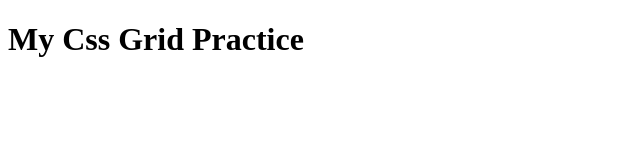
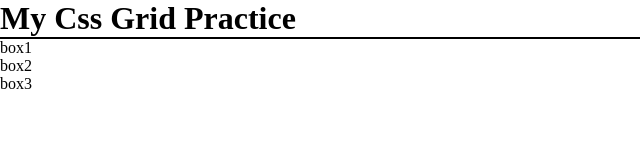
Before and after one commit to Kenny33tx/Kenny33tx, a plain HTML site: page index.html in a window 1280 px wide. Shown: the whole page, without its empty margins (0-640 px from the left). Drawn offline with Linux system fonts and the light colour scheme.

Commit message:
added flex container

```diff
--- a/index.html
+++ b/index.html
@@ -9,7 +9,11 @@
 </head>
 <body>
     <h1><b>My Css Grid Practice</b></h1>
+    <div id="flex-container"></div>
+        <div>box1</div>
+        <div>box2</div>
+        <div>box3</div>
 
 </body>
-<div id="flex-container"></div>
+
 </html>
--- a/styles.css
+++ b/styles.css
@@ -0,0 +1,9 @@
+* {
+    margin: 0;
+    padding: 0;
+}
+
+#flex-container {
+    border: 1px solid black;
+    display: flex;
+}
```
